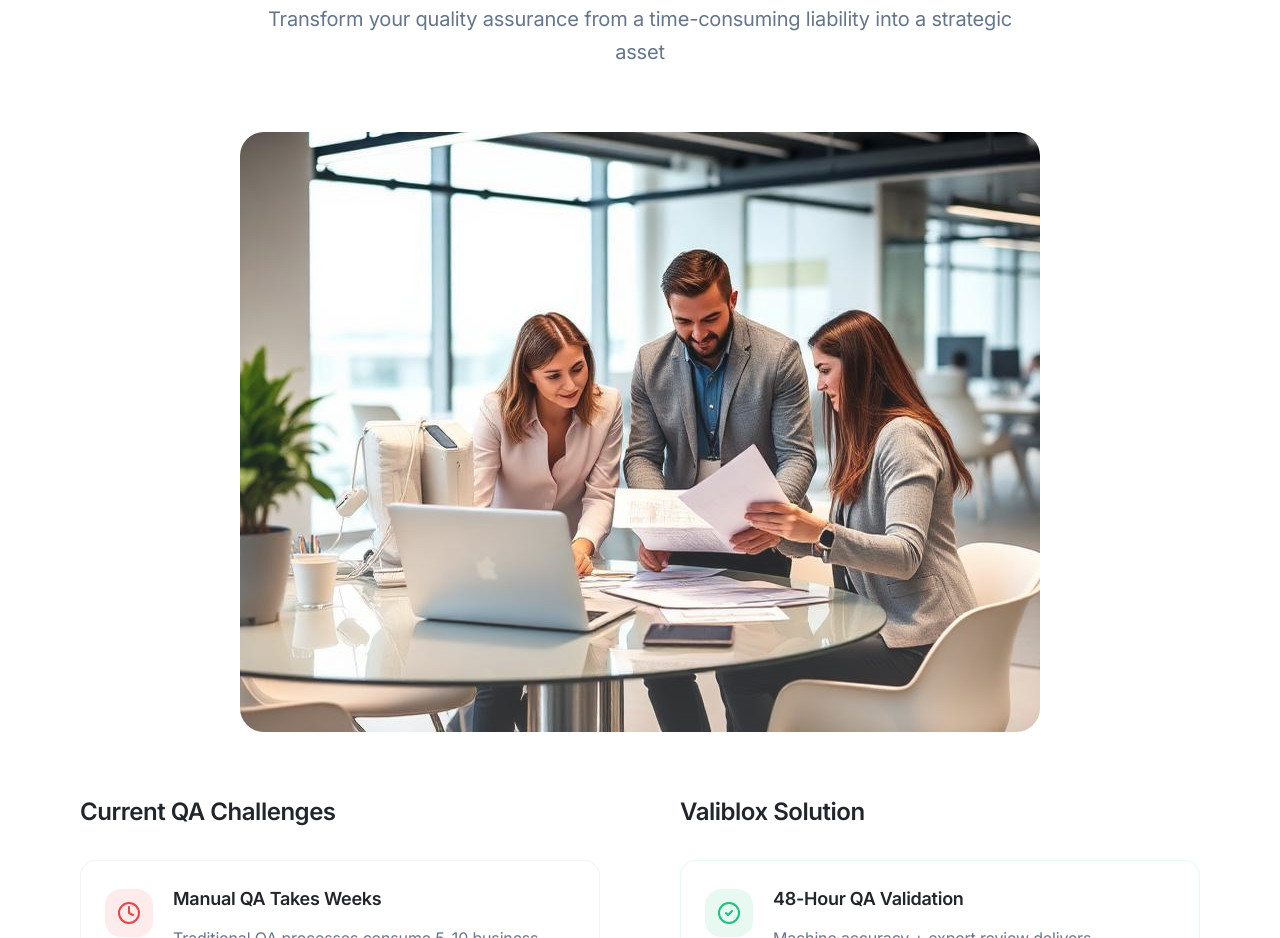
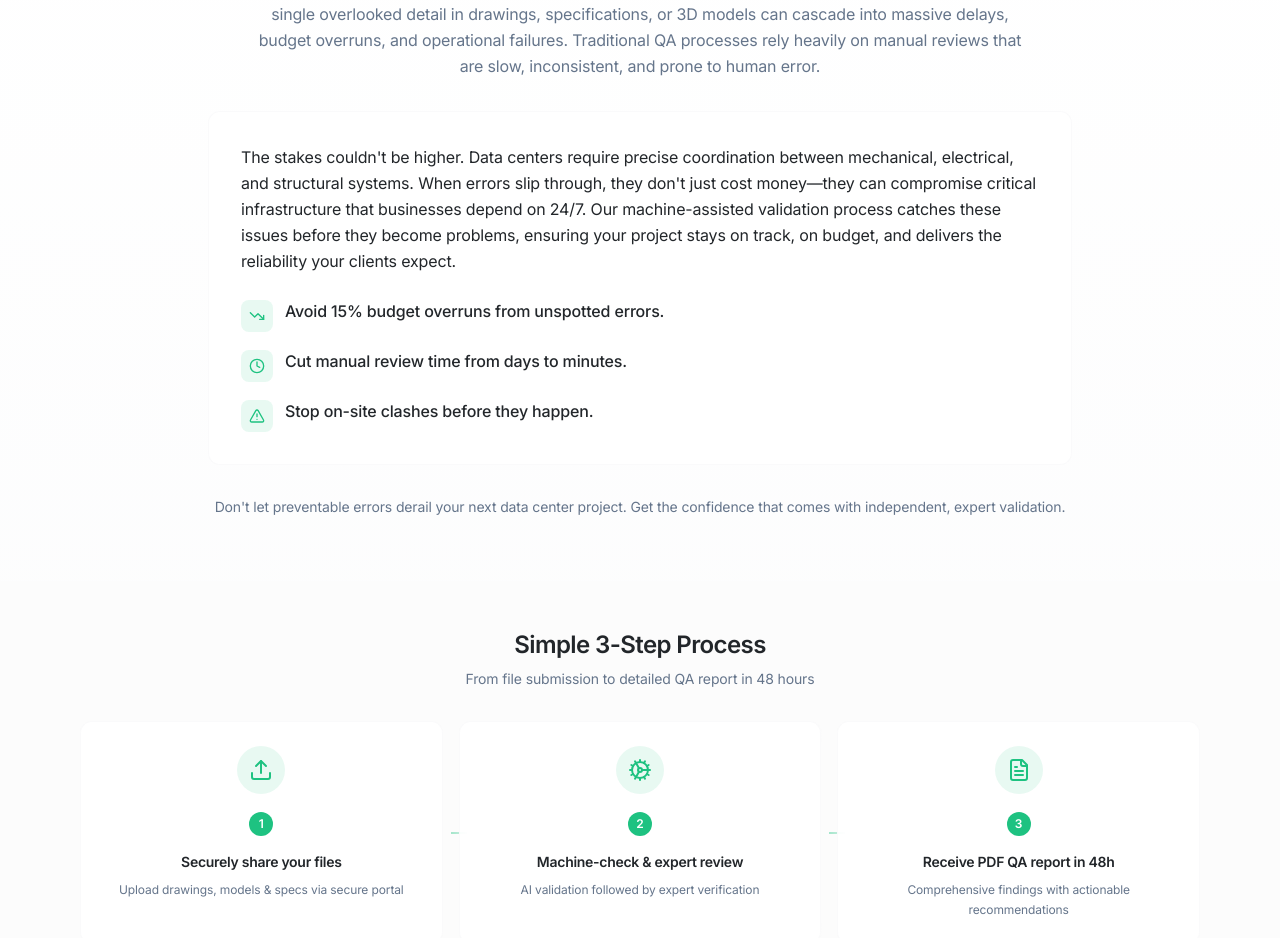
Before and after one commit to Raubizar/valiblox-48hr-qa, a React (Vite) app: page / in a window 1280 px wide. Shown: the part 774-1712 px from the top of the page. Built offline with nearby package versions, Linux system fonts and the light colour scheme.

Commit message:
Add "Why QA Matters" section
Adds a "Why QA Matters" section with three bullet points highlighting pain-to-benefit statements, and a 3-step process graphic with simplified copy and icons.

```diff
--- /dev/null
+++ b/src/components/SimpleProcess.tsx
@@ -0,0 +1,69 @@
+import { Upload, Cog, FileText } from "lucide-react";
+
+export const SimpleProcess = () => {
+  const steps = [
+    {
+      number: 1,
+      icon: Upload,
+      title: "Securely share your files",
+      description: "Upload drawings, models & specs via secure portal"
+    },
+    {
+      number: 2,
+      icon: Cog,
+      title: "Machine-check & expert review",
+      description: "AI validation followed by expert verification"
+    },
+    {
+      number: 3,
+      icon: FileText,
+      title: "Receive PDF QA report in 48h",
+      description: "Comprehensive findings with actionable recommendations"
+    }
+  ];
+
+  return (
+    <section className="py-8 md:py-12 bg-muted/30">
+      <div className="max-w-6xl mx-auto px-4">
+        <div className="text-center mb-8">
+          <h2 className="text-xl md:text-2xl font-semibold text-foreground mb-2">
+            Simple 3-Step Process
+          </h2>
+          <p className="text-sm text-muted-foreground">
+            From file submission to detailed QA report in 48 hours
+          </p>
+        </div>
+
+        <div className="grid grid-cols-1 md:grid-cols-3 gap-6 md:gap-4">
+          {steps.map((step, index) => (
+            <div key={step.number} className="relative">
+              <div className="glass-effect p-6 rounded-xl text-center h-full">
+                <div className="w-12 h-12 bg-primary/10 rounded-full flex items-center justify-center mx-auto mb-4">
+                  <step.icon className="w-6 h-6 text-primary" />
+                </div>
+                <div className="mb-2">
+                  <span className="inline-flex items-center justify-center w-6 h-6 bg-primary text-primary-foreground text-xs font-semibold rounded-full mb-2">
+                    {step.number}
+                  </span>
+                </div>
+                <h3 className="font-semibold text-foreground mb-2 text-sm">
+                  {step.title}
+                </h3>
+                <p className="text-xs text-muted-foreground leading-relaxed">
+                  {step.description}
+                </p>
+              </div>
+
+              {/* Connection Arrow */}
+              {index < steps.length - 1 && (
+                <div className="hidden md:block absolute top-1/2 -right-2 transform -translate-y-1/2 translate-x-full">
+                  <div className="w-4 h-0.5 bg-gradient-to-r from-primary/40 to-primary/20"></div>
+                </div>
+              )}
+            </div>
+          ))}
+        </div>
+      </div>
+    </section>
+  );
+};
--- /dev/null
+++ b/src/components/WhyQAMatters.tsx
@@ -0,0 +1,64 @@
+import { TrendingDown, Clock, AlertTriangle } from "lucide-react";
+
+export const WhyQAMatters = () => {
+  const benefits = [
+    {
+      icon: TrendingDown,
+      text: "Avoid 15% budget overruns from unspotted errors."
+    },
+    {
+      icon: Clock,
+      text: "Cut manual review time from days to minutes."
+    },
+    {
+      icon: AlertTriangle,
+      text: "Stop on-site clashes before they happen."
+    }
+  ];
+
+  return (
+    <section className="py-12 md:py-16 bg-gradient-to-b from-background to-muted/20">
+      <div className="max-w-4xl mx-auto px-4">
+        <div className="text-center mb-8">
+          <h2 className="text-2xl md:text-3xl font-semibold text-foreground mb-4">
+            Why QA Matters in Data Center Projects
+          </h2>
+          <p className="text-base text-muted-foreground max-w-3xl mx-auto leading-relaxed">
+            Data center construction projects are among the most complex and costly infrastructure investments.
+            A single overlooked detail in drawings, specifications, or 3D models can cascade into massive delays,
+            budget overruns, and operational failures. Traditional QA processes rely heavily on manual reviews
+            that are slow, inconsistent, and prone to human error.
+          </p>
+        </div>
+
+        <div className="glass-effect p-6 md:p-8 rounded-xl mb-8">
+          <p className="text-foreground leading-relaxed mb-6">
+            The stakes couldn't be higher. Data centers require precise coordination between mechanical, electrical,
+            and structural systems. When errors slip through, they don't just cost money—they can compromise critical
+            infrastructure that businesses depend on 24/7. Our machine-assisted validation process catches these
+            issues before they become problems, ensuring your project stays on track, on budget, and delivers
+            the reliability your clients expect.
+          </p>
+
+          <div className="space-y-4">
+            {benefits.map((benefit, index) => (
+              <div key={index} className="flex items-start gap-3">
+                <div className="flex-shrink-0 w-8 h-8 bg-primary/10 rounded-lg flex items-center justify-center mt-0.5">
+                  <benefit.icon className="w-4 h-4 text-primary" />
+                </div>
+                <p className="text-foreground font-medium">{benefit.text}</p>
+              </div>
+            ))}
+          </div>
+        </div>
+
+        <div className="text-center">
+          <p className="text-sm text-muted-foreground">
+            Don't let preventable errors derail your next data center project.
+            Get the confidence that comes with independent, expert validation.
+          </p>
+        </div>
+      </div>
+    </section>
+  );
+};
--- a/src/pages/Index.tsx
+++ b/src/pages/Index.tsx
@@ -1,5 +1,7 @@
 import { Header } from "@/components/Header";
 import { Hero } from "@/components/Hero";
+import { WhyQAMatters } from "@/components/WhyQAMatters";
+import { SimpleProcess } from "@/components/SimpleProcess";
 import { PainSolution } from "@/components/PainSolution";
 import { Process } from "@/components/Process";
 import { Reports } from "@/components/Reports";
@@ -13,6 +15,8 @@ const Index = () => {
     <main className="min-h-screen">
       <Header />
       <Hero />
+      <WhyQAMatters />
+      <SimpleProcess />
       <PainSolution />
       <Process />
       <Reports />
```
